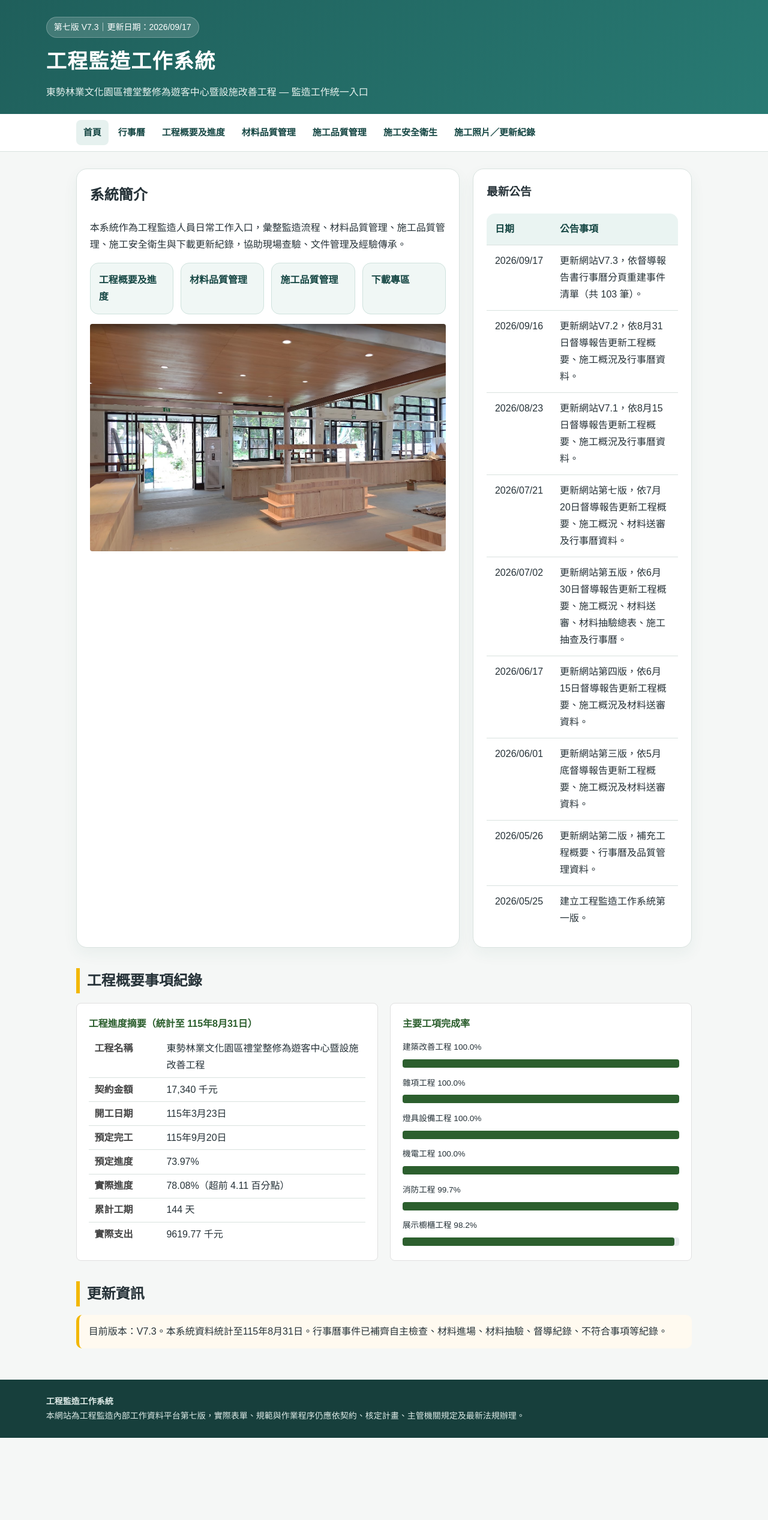
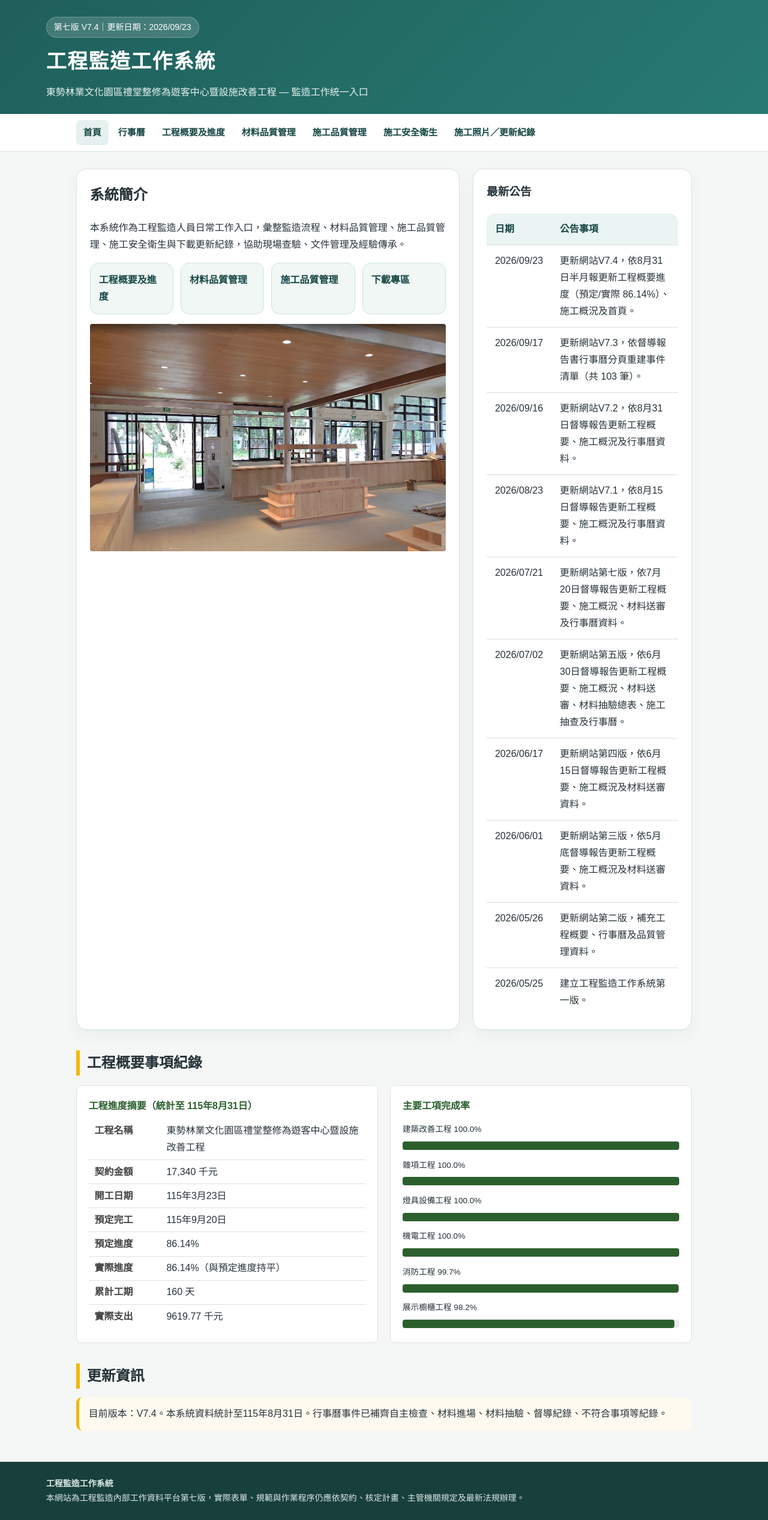
Before and after one commit to jydragon154/ASEC02, a plain HTML site: page index.html in a window 1280 px wide. Shown: the whole page at 60% size. Before the commit the page ends 2397 px from the top, so only its background shows below. Drawn offline with Linux system fonts and the light colour scheme.

Commit message:
Add files via upload

```diff
--- a/index.html
+++ b/index.html
@@ -41,7 +41,7 @@
 <body>
 <header>
   <div class="header-inner">
-    <div class="badge">第七版 V7.3｜更新日期：2026/09/17</div>
+    <div class="badge">第七版 V7.4｜更新日期：2026/09/23</div>
     <h1>工程監造工作系統</h1>
     <p class="subtitle">東勢林業文化園區禮堂整修為遊客中心暨設施改善工程 — 監造工作統一入口</p>
   </div>
@@ -77,6 +77,7 @@
     <h3>最新公告</h3>
     <table>
       <tr><th>日期</th><th>公告事項</th></tr>
+      <tr><td>2026/09/23</td><td>更新網站V7.4，依8月31日半月報更新工程概要進度（預定/實際 86.14%）、施工概況及首頁。</td></tr>
       <tr><td>2026/09/17</td><td>更新網站V7.3，依督導報告書行事曆分頁重建事件清單（共 103 筆）。</td></tr>
       <tr><td>2026/09/16</td><td>更新網站V7.2，依8月31日督導報告更新工程概要、施工概況及行事曆資料。</td></tr>
       <tr><td>2026/08/23</td><td>更新網站V7.1，依8月15日督導報告更新工程概要、施工概況及行事曆資料。</td></tr>
@@ -100,9 +101,9 @@
       <tr><td>契約金額</td><td>17,340 千元</td></tr>
       <tr><td>開工日期</td><td>115年3月23日</td></tr>
       <tr><td>預定完工</td><td>115年9月20日</td></tr>
-      <tr><td>預定進度</td><td>73.97%</td></tr>
-      <tr><td>實際進度</td><td>78.08%（超前 4.11 百分點）</td></tr>
-      <tr><td>累計工期</td><td>144 天</td></tr>
+      <tr><td>預定進度</td><td>86.14%</td></tr>
+      <tr><td>實際進度</td><td>86.14%（與預定進度持平）</td></tr>
+      <tr><td>累計工期</td><td>160 天</td></tr>
       <tr><td>實際支出</td><td>9619.77 千元</td></tr>
     </table>
   </div>
@@ -124,11 +125,12 @@
 
 
 
+
   </div>
 </div>
 
 <h2 class="section-title">更新資訊</h2>
-<div class="notice">目前版本：V7.3。本系統資料統計至115年8月31日。行事曆事件已補齊自主檢查、材料進場、材料抽驗、督導紀錄、不符合事項等紀錄。</div>
+<div class="notice">目前版本：V7.4。本系統資料統計至115年8月31日。行事曆事件已補齊自主檢查、材料進場、材料抽驗、督導紀錄、不符合事項等紀錄。</div>
 
 </main>
 <footer>
```
Also changed, not shown: calendar.html (+1 -1 lines), construction-quality.html (+1 -1 lines), downloads.html (+2 -1 lines), quality.html (+1 -1 lines), safety.html (+1 -1 lines), workflow.html (+12 -7 lines).
